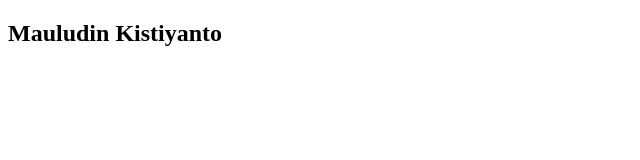
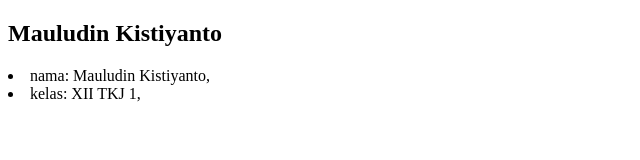
Before and after one commit to Mikazuki81/portofolio-kistiyanto, a website: page index.html in a window 1280 px wide. Shown: the whole page, without its empty margins (0-640 px from the left). Drawn offline with Linux system fonts and the light colour scheme.

Commit message:
change desc

```diff
--- a/index.html
+++ b/index.html
@@ -10,6 +10,8 @@
     <header></header>
     <main>
       <h2>Mauludin Kistiyanto</h2>
+      <li>nama: Mauludin Kistiyanto,</li>
+      <li>kelas: XII TKJ 1,</li>
     </main>
     <footer></footer>
   </body>
```
